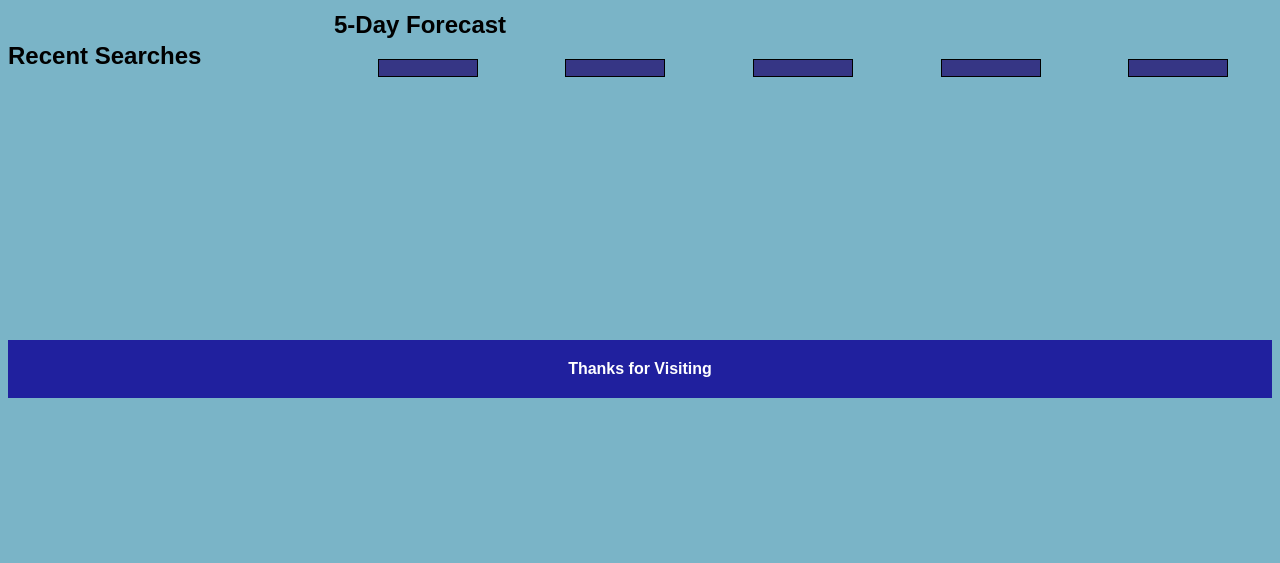
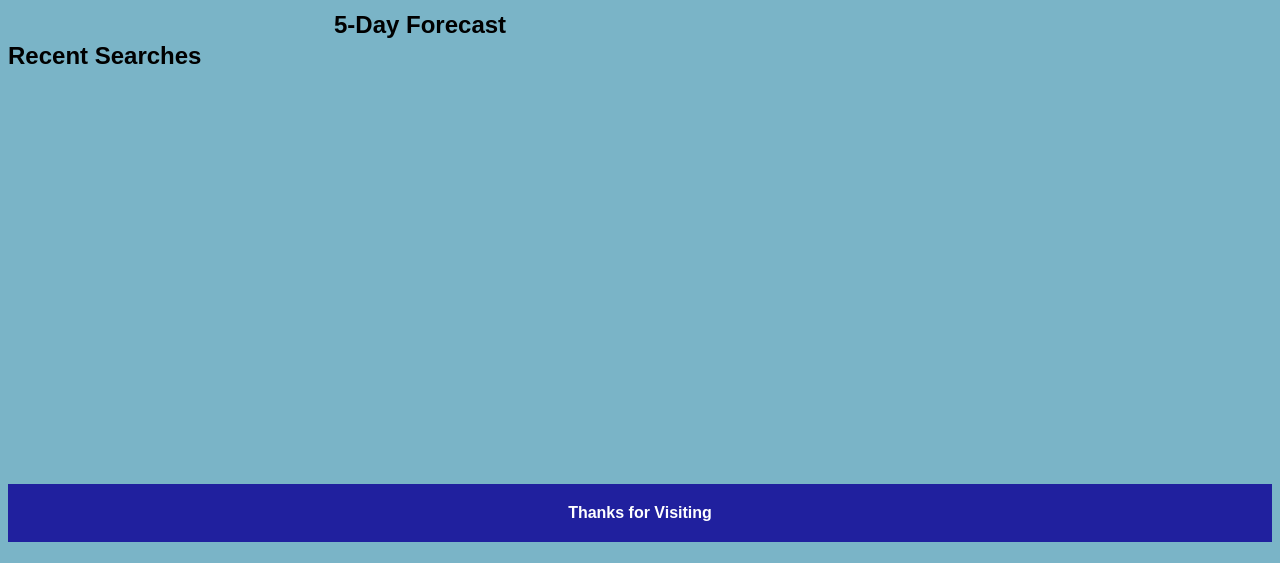
Before and after one commit to FCarter09/weather-app, a plain HTML site: page index.html in a window 1280 px wide. Shown: the part 290-853 px from the top of the page. Before the commit the page ends 800 px from the top, so only its background shows below. Drawn offline with nearby package versions, Linux system fonts and the light colour scheme.

Commit message:
css update

```diff
--- a/assets/css/style.css
+++ b/assets/css/style.css
@@ -165,47 +165,59 @@ header h1 {
 
 }
 
-#weatherBars {
+.weatherCards {
     display: flex;
-    flex-direction: row;
+    /* flex-direction: row; */
     padding: auto;
     justify-content: space-around;
+    visibility: hidden;
 }
 
 
 .fiveDayWeatherCardOne{
     border: 1px solid black;
-    width: 100px;
+    width: 150px;
     padding-left: 5px;
-    background-color: rgb(54, 54, 133)
+    background-color: rgb(54, 54, 133);
+    height: 175px
+
 }
 
 .fiveDayWeatherCardTwo{
     border: 1px solid black;
-    width: 100px;
+    width: 150px;
     padding-left: 5px;
     background-color: rgb(54, 54, 133);
+    height: 175px
+
 }
 
 .fiveDayWeatherCardThree{
     border: 1px solid black;
-    width: 100px;
+    width: 150px;
     padding-left: 5px;
     background-color: rgb(54, 54, 133);
+    height: 175px
+
 }
 
 .fiveDayWeatherCardFour{
     border: 1px solid black;
-    width: 100px;
+    width: 150px;
     padding-left: 5px;
     background-color: rgb(54, 54, 133);
+    height: 175px
+
 }
 
 .fiveDayWeatherCardFive{
     border: 1px solid black;
-    width: 100px;
+    width: 150px;
     padding-left: 5px;
     background-color: rgb(54, 54, 133);
+    height: 175px
+
+
 }
 
 #dayOneDate,
--- a/assets/js/script.js
+++ b/assets/js/script.js
@@ -10,12 +10,12 @@ var currentWindEl = document.querySelector("#currentWind")
 //loads saved cities to page
 function onPageLoad() {
     var savedCities = JSON.parse(localStorage.getItem("recentSearches") || "[]");
-    console.log(savedCities);
+    // console.log(savedCities);
 
     let cityList = document.querySelector('.city-list')
 
     for (var i = 0; i < savedCities.length; i++) {
-    console.log("saved cities:", savedCities);
+    // console.log("saved cities:", savedCities);
 
        let cityListItem = document.createElement('li')
         var button = document.createElement('button')
@@ -30,7 +30,7 @@ function onPageLoad() {
 
    // eventListeners for recent search buttons
    var savedCityButtons = document.querySelectorAll('.buttons')
-   console.log(savedCityButtons);
+//    console.log(savedCityButtons);
 
    for (let i = 0; i < savedCityButtons.length; i++) {
        // add eventListener for each button
@@ -63,6 +63,8 @@ function onPageLoad() {
 
 //current weather function
 var getCurrentWeather = function (cityName) {
+
+
 
 
     //current weather api
@@ -117,20 +119,25 @@ var getCurrentWeather = function (cityName) {
 // fiveDayForecast Function
 var getFiveDayForecast = function (cityName) {
 
-
     //5 day weather api
     var fiveDayWeather = `https://api.openweathermap.org/data/2.5/forecast?q=${cityName}&appid=607a87148837798f253f19dd664831b9&units=imperial`
 
     //make request to URL
     fetch(fiveDayWeather).then(function(response){
         response.json().then(function(data){
-        // console.log(data.list);
+
+        // change .weatherCards default css 'visibility: hidden' to 'visibility: visible'
+        var toggle = document.querySelector('.weatherCards')
+        toggle.style.visibility = 'visible'
+
+
         allTemps = []
         allHumidity = []
         allWind = []
         allDates = []
         //data.list has 40 weather forecast readings
         data.list.forEach(function(weatherReading) {
+        // console.log(data.list);
             //get weather reading for 12 noon each day
             if(weatherReading.dt_txt.slice(11,) === "12:00:00") {
                 console.log(weatherReading);
@@ -143,7 +150,13 @@ var getFiveDayForecast = function (cityName) {
                 var fiveDayWind = weatherReading.wind.speed
                 allWind.push(fiveDayWind)
                 var fiveDayDate = weatherReading.dt_txt.slice(0,10)
-                allDates.push(fiveDayDate)
+                // Now reformat date from yyyy-mm-dd to mm-dd-yyyy
+                // The current date format is yyyy-mm-dd
+                // Use split() to divide this 'date' string on a certain character: ('-')
+                var reformatDate = fiveDayDate.split('-')
+                //partsOfDate now looks like this: partsOfDate = ['2023', '07', '05']
+                var finalDate = reformatDate[1] + '-' + reformatDate[2] + '-' + reformatDate[0] //this reorganizes items based on index of item. Now date format is mm/dd/yyyy
+                allDates.push(finalDate)
 
             }
 
@@ -234,6 +247,7 @@ var searchHandler = function(event) {
         getCurrentWeather(cityName);
         getFiveDayForecast(cityName);
 
+
         //set cityName into local storage
         setLocalStorage(cityName)
         searchInputEl.value = "";
@@ -282,32 +296,40 @@ var setLocalStorage = function(city) {
     // loop over the cities in recent searches
     for (let i = 0; i < recentSearches.length; i++) {
         var cityListItem = document.createElement('li')
+        cityListItem.classList.add('city-list-item')
         var button = document.createElement('button')
         button.textContent = recentSearches[i]
         button.classList.add('buttons')
         button.id = Math.floor(Math.random() * 100)
         button.setAttribute('id', button.id)
         cityListItem.appendChild(button)
-        cityListItem.classList.add('city-list-item')
         cityList.appendChild(cityListItem)
 
     }
 
     // eventListeners for recent search buttons
     var savedCityButtons = document.querySelectorAll('.buttons')
-    console.log(savedCityButtons);
+    // console.log(savedCityButtons);
 
     for (let i = 0; i < savedCityButtons.length; i++) {
         // add eventListener for each button
         savedCityButtons[i].addEventListener('click', () => {
-            var savedCityName = savedCityButtons[i].textContent
+        var savedCityName = savedCityButtons[i].textContent
+
+
 
             getCurrentWeather(savedCityName);
             getFiveDayForecast(savedCityName);
 
+
             //set cityName into local storage
             setLocalStorage(savedCityName)
             searchInputEl.value = "";
+
+
+
+
+
 
             })
 
@@ -316,3 +338,10 @@ var setLocalStorage = function(city) {
     //sets item to local storage
     localStorage.setItem('recentSearches', JSON.stringify(recentSearches))
 }
+
+
+
+// location.reload = function() {
+//     var toggle = document.querySelector('.weatherCards')
+//     toggle.style.visibility = 'visible'
+// }
--- a/index.html
+++ b/index.html
@@ -61,9 +61,8 @@
                 <div class="border-after-current-weather"></div>
                 <h2 class="fiveDayTitle">5-Day Forecast</h2>
 
-                <div id="weatherBars">
+                <div class="weatherCards">
 
-                    <div id="fiveDayWeatherOne">
                         <div class='fiveDayWeatherCardOne' id="dayOne">
                             <p id="dayOneDate"></p>
 
@@ -74,9 +73,9 @@
                             <p id="dayOneWind"></p>
                         </div>
 
-                    </div>
 
-                    <div id="fiveDayWeatherTwo">
+
+
                         <div class='fiveDayWeatherCardTwo' id="dayTwo">
                             <p id="dayTwoDate"></p>
 
@@ -87,9 +86,9 @@
                             <p id="dayTwoWind"></p>
                         </div>
 
-                    </div>
 
-                    <div id="fiveDayWeatherThree">
+
+
                         <div class='fiveDayWeatherCardThree' id="dayThree">
                             <p id="dayThreeDate"></p>
 
@@ -100,9 +99,9 @@
                             <p id="dayThreeWind"></p>
                         </div>
 
-                    </div>
 
-                    <div id="fiveDayWeatherFour">
+
+
                         <div class='fiveDayWeatherCardFour' id="dayFour">
                             <p id="dayFourDate"></p>
 
@@ -113,9 +112,9 @@
                             <p id="dayFourWind"></p>
                         </div>
 
-                    </div>
 
-                    <div id="fiveDayWeatherFive">
+
+
                         <div class='fiveDayWeatherCardFive' id="dayFive">
                             <p id="dayFiveDate"></p>
 
@@ -127,8 +126,6 @@
                         </div>
 
 
-
-                    </div>
                 </div>
             </div>
         </div>
```
